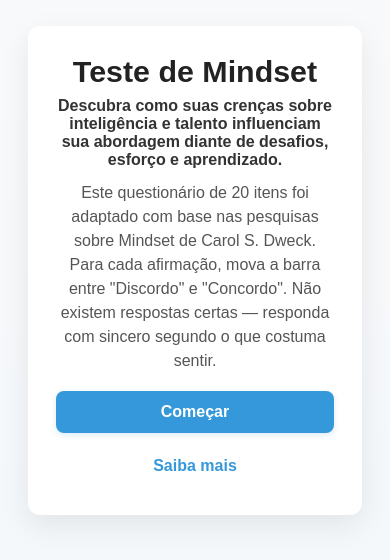
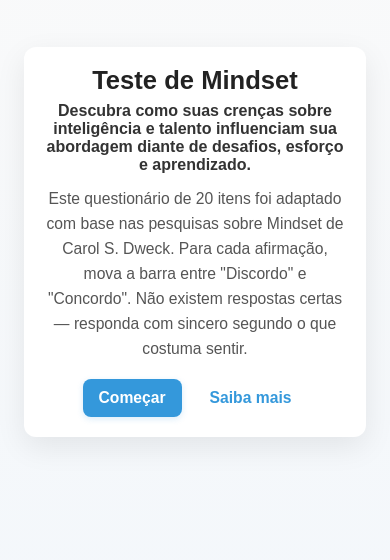
Before and after one commit to jacksonullmann/teste_mindset, a plain HTML site: page docs/index.html in a window 390 px wide. Shown: the part 180-740 px from the top of the page. Drawn offline with Linux system fonts and the light colour scheme.

Commit message:
Refactor styles.css for improved layout and responsiveness
Updated styles for various components, including header, navigation, and result panel. Added responsive adjustments for mobile view.

```diff
--- a/docs/styles.css
+++ b/docs/styles.css
@@ -69,13 +69,73 @@ input[type=range]::-moz-range-thumb{width:30px;height:30px;border-radius:50%;bac
   .result-card{width:calc(100% - 24px);padding:16px;}
   .result-actions{justify-content:space-between;}
   /* CAPA / INTRO */
-.hidden{display:none;}
-.cover{min-height:100vh;display:flex;align-items:center;justify-content:center;padding:28px;background:linear-gradient(180deg,#fafafa,#f3f7fb);}
-.cover-card{max-width:920px;background:#fff;padding:28px;border-radius:12px;box-shadow:0 10px 30px rgba(0,0,0,.08);text-align:center;}
-.cover-title{font-size:1.9rem;margin:0 0 8px;color:#222;}
-.cover-sub{font-weight:700;color:#333;margin:0 0 12px;}
-.cover-desc{color:#555;line-height:1.5;margin:0 0 18px;}
-.cover-actions{display:flex;gap:12px;justify-content:center;flex-wrap:wrap;}
-.cover .qnav{padding:12px 20px;font-size:1rem;}
+/* CAPA / INTRO - regras fora de media queries */
+.hidden { display: none; }
+
+.cover {
+  min-height: 100vh;
+  display: flex;
+  align-items: center;
+  justify-content: center;
+  padding: 48px 20px;
+  background: linear-gradient(180deg, #fafafa, #f3f7fb);
+  box-sizing: border-box;
+}
+
+.cover-card {
+  width: 100%;
+  max-width: 920px;
+  background: #fff;
+  padding: 36px;
+  border-radius: 12px;
+  box-shadow: 0 10px 30px rgba(0,0,0,0.08);
+  text-align: center;
+  box-sizing: border-box;
+  margin: 0 12px;
+}
+
+.cover-title {
+  font-size: 2.1rem;
+  margin: 0 0 8px;
+  color: #222;
+  line-height: 1.05;
+}
+
+.cover-sub {
+  font-weight: 700;
+  color: #333;
+  margin: 0 0 12px;
+}
+
+.cover-desc {
+  color: #555;
+  line-height: 1.6;
+  margin: 0 0 18px;
+  font-size: 1rem;
+}
+
+/* botões da capa */
+.cover-actions {
+  display: flex;
+  gap: 12px;
+  justify-content: center;
+  flex-wrap: wrap;
+  margin-top: 8px;
+}
+
+.cover .qnav {
+  padding: 12px 22px;
+  font-size: 1rem;
+  border-radius: 8px;
+}
+
+/* Ajustes para telas menores */
+@media (max-width: 640px) {
+  .cover { padding: 28px 12px; }
+  .cover-card { padding: 20px; }
+  .cover-title { font-size: 1.6rem; }
+  .cover-desc { font-size: 0.98rem; }
+  .cover-sub { font-size: 1rem; }
+  .cover .qnav { padding: 10px 16px; font-size: 0.98rem; width: auto; }
 
 }
```
